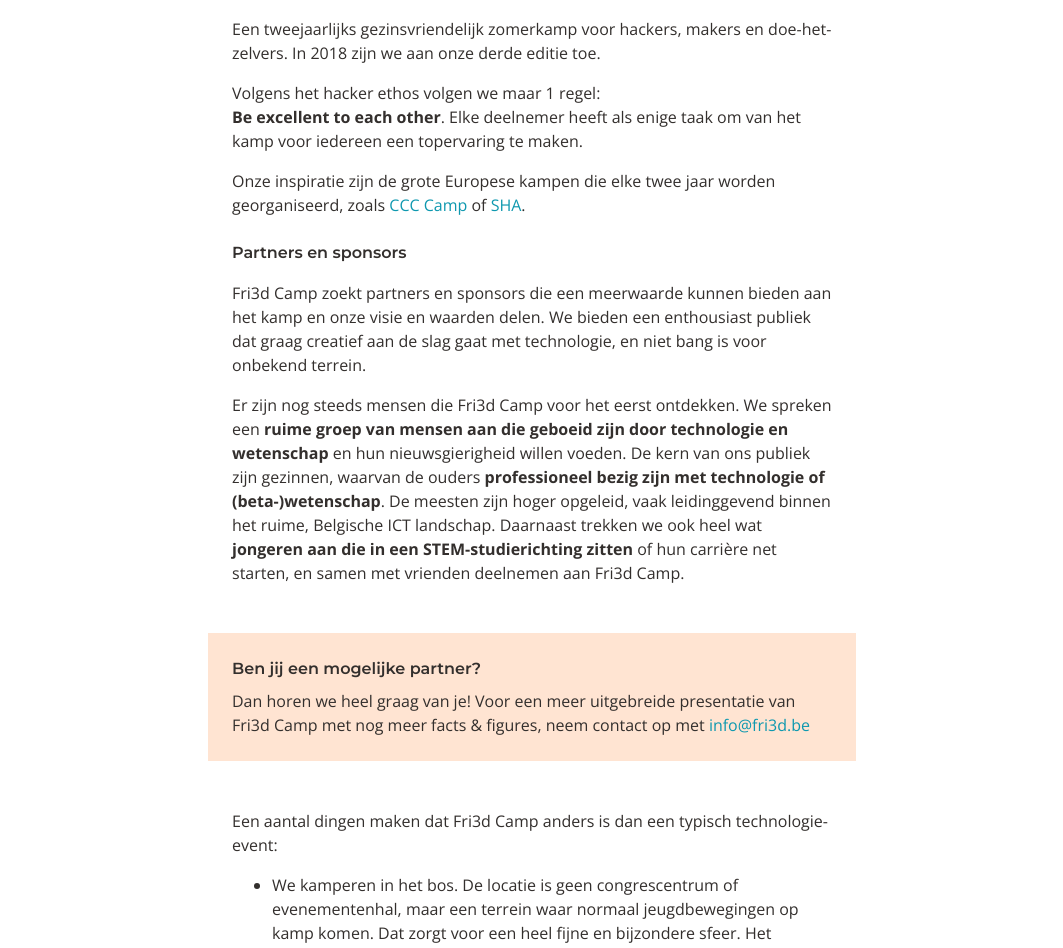
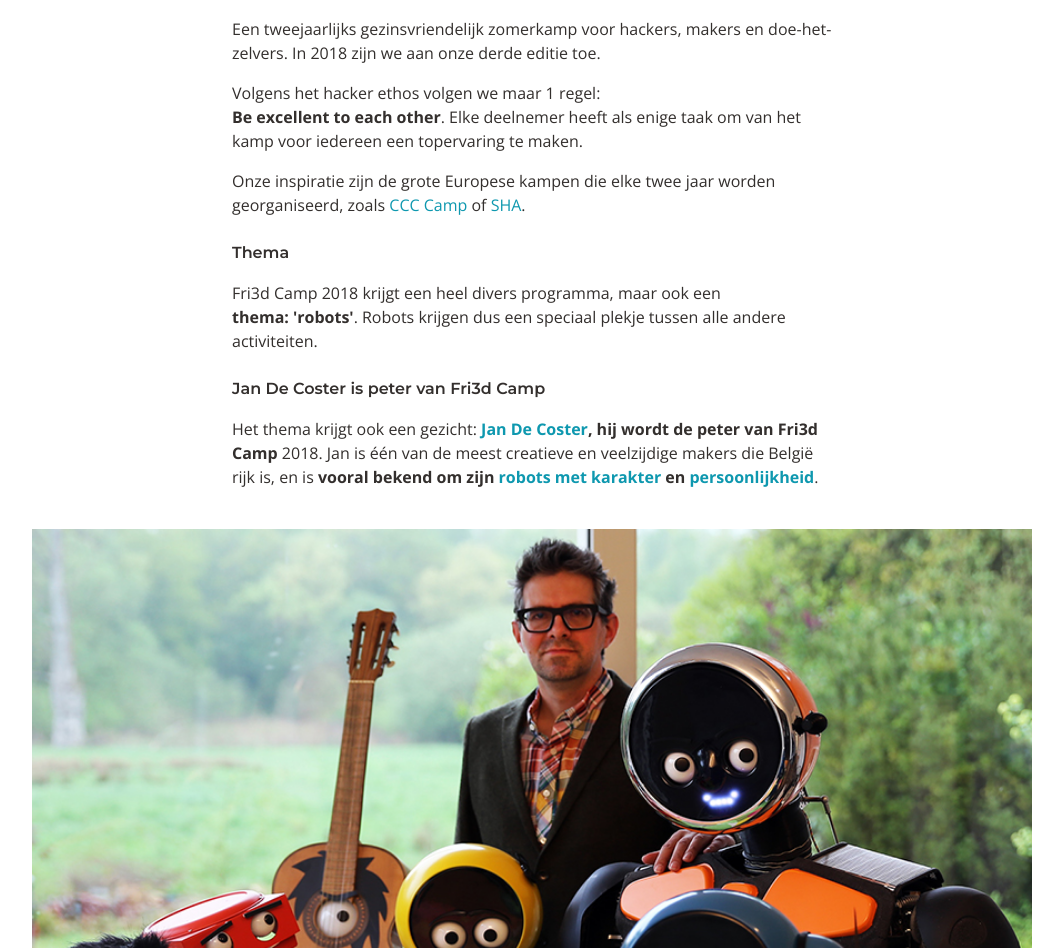
Before and after one commit to Fri3dCamp/fri3d2018-announce, a Jekyll site: the page built from about/index.html, in a window 1280 px wide. Shown: the part 369-1317 px from the top of the page, without its empty margins (108-1171 px from the left). Built offline with Jekyll 4.4.1, drawn with Linux system fonts in a browser that asks for light colours; nearby versions of some CDN libraries; some of the changed text lies outside the part shown.

Commit message:
Update met thema

```diff
--- a/about/index.html
+++ b/about/index.html
@@ -9,6 +9,21 @@ navitem: about
       <p>Volgens het hacker ethos volgen we maar 1 regel:<br/>
           <strong>Be excellent to each other</strong>. Elke deelnemer heeft als enige taak om van het kamp voor iedereen een topervaring te maken.</p>
       <p>Onze inspiratie zijn de grote Europese kampen die elke twee jaar worden georganiseerd, zoals <a href="https://events.ccc.de/camp/">CCC Camp</a> of <a href="https://sha2017.org/">SHA</a>.</p>
+    <h2>Thema</h2>
+    <p>Fri3d Camp 2018 krijgt een heel divers programma, maar ook een <strong>thema: 'robots'</strong>. Robots krijgen dus een speciaal plekje tussen alle andere activiteiten. </p>
+    <h2>Jan De Coster is peter van Fri3d Camp</h2>
+    <p>Het thema krijgt ook een gezicht: <strong><a href="http://sorobots.be/" target="_blank">Jan De Coster</a>, hij wordt de peter van Fri3d Camp</strong> 2018. Jan is één van de meest creatieve en veelzijdige makers die België rijk is, en is <strong>vooral bekend om zijn <a href="http://www.sulu.be/SlightlyOverdone/#Robots">robots met karakter</a> en <a href="https://vimeo.com/210501514" >persoonlijkheid</a></strong>.</p>
+</div>
+<div class="widecontent">
+    <figure>
+        <img src="/img/jandecoster.jpg" alt="Foto van Jan De Coster bij zijn robots" />
+        <figcaption>
+            <strong>Jan De Coster :</strong>
+&quot;Mensen zijn vaak bang voor robots. Onterecht! Al sinds het begin van mijn robot-carrière vind ik het educatieve enorm belangrijk. Als je <strong>kinderen het vertrouwen geeft om robots te maken</strong>, dan vinden ze het geen vreemde dingen meer. Als volwassenen zullen ze <a href="http://www.gva.be/cnt/dmf20161124_02588839/jan-de-coster-doet-relatie-tussen-robot-en-mens-uit-de-doeken">bewuster nadenken over de robots die ze bedenken</a>, en niet bang zijn voor robots die ze tegenkomen. Zo ziet de <strong>toekomst van robots in onze samenleving</strong> er heel mooi uit. Daarom vind ik het fantastisch dat ik peter mag zijn van het volgende Fri3d Camp!&quot;
+        </figcaption>
+    </figure>
+  </div>
+  <div class="maincontent">
       <h2>Partners en sponsors</h2>
       <p>Fri3d Camp zoekt partners en sponsors die een meerwaarde kunnen bieden aan het kamp en onze visie en waarden delen. We bieden een enthousiast publiek dat graag creatief aan de slag gaat met technologie, en niet bang is voor onbekend terrein.</p>
       <p>Er zijn nog steeds mensen die Fri3d Camp voor het eerst ontdekken. We spreken een <strong>ruime groep van mensen aan die geboeid zijn door technologie en wetenschap</strong> en hun nieuwsgierigheid willen voeden. De kern van ons publiek zijn gezinnen, waarvan de ouders <strong>professioneel bezig zijn met technologie of (beta-)wetenschap</strong>. De meesten zijn hoger opgeleid, vaak leidinggevend binnen het ruime, Belgische ICT landschap. Daarnaast trekken we ook heel wat <strong>jongeren aan die in een STEM-studierichting zitten</strong> of hun carrière net starten, en samen met vrienden deelnemen aan Fri3d Camp.</p>
--- a/css/style.css
+++ b/css/style.css
@@ -516,6 +516,9 @@ body.page {
 .widecontent figcaption {
   padding: 16px;
   background-color: #AFAAA7;
+}
+.widecontent figcaption a {
+  color: #02454C;
 }
 .pagefooter {
   padding: 24px;
--- a/less/main.less
+++ b/less/main.less
@@ -165,6 +165,9 @@ strong {
 .widecontent figcaption {
   padding:(@margin*2);
   background-color: @clr-gray4;
+  a {
+      color:@clr-primary2;
+  }
 }
 
 .pagefooter {
```
Also changed, not shown: index.html (+11 -0 lines), img/confrontations_01.jpg (added), img/jandecoster.jpg (added), img/jandecoster.png (added).
